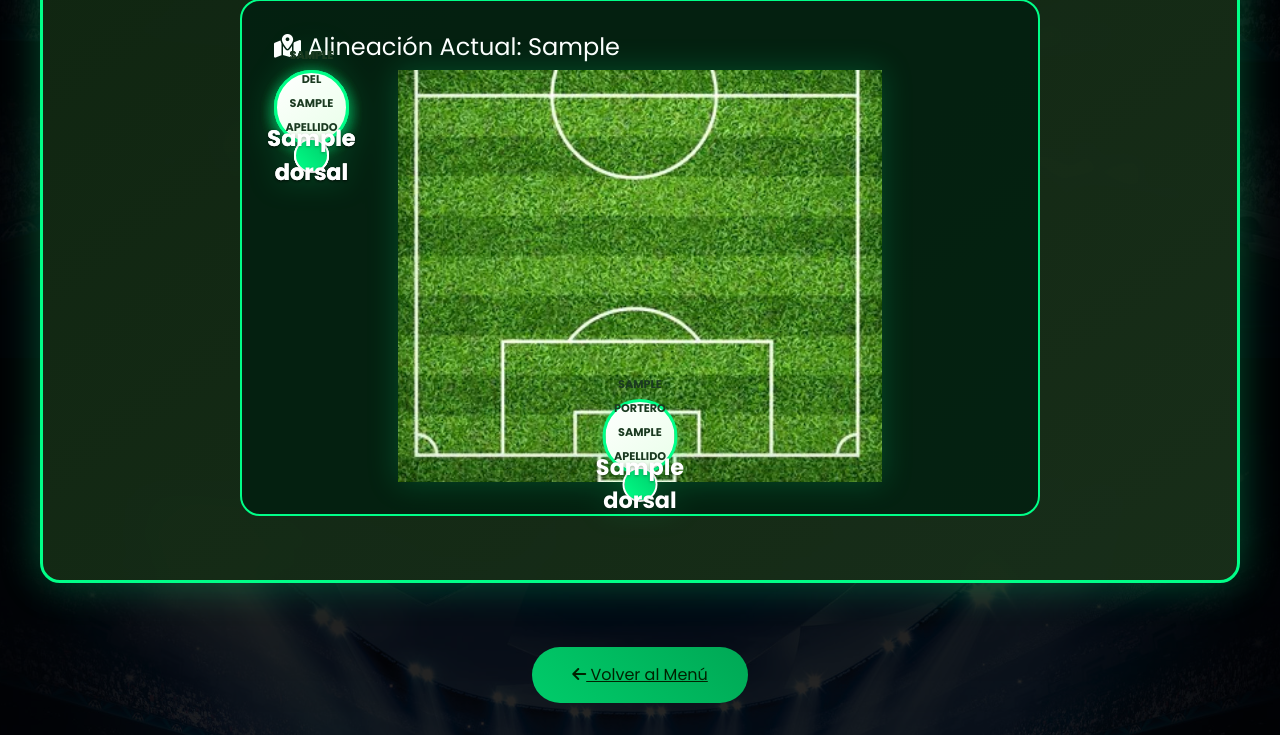
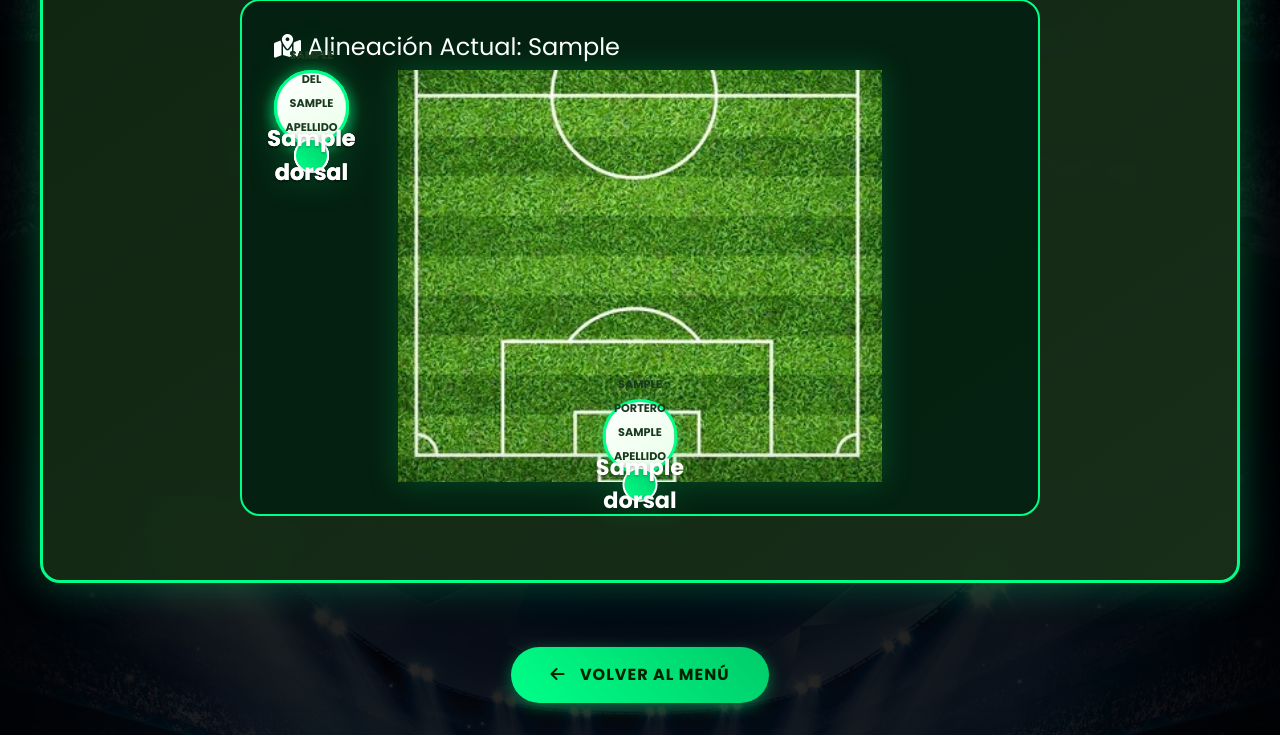
Before and after one commit to DarioRodel/ProyectoFinal-Futbol, a Django app: template ProyectoSimuladorFutbol/app_simulador/templates/formacion_equipo.html in a window 1280 px wide. Shown: the part 442-1177 px from the top of the page. Run offline with Django 5.2, Linux system fonts and the light colour scheme; data comes from the database, SQL or seed files in the repository; both versions use the stored data as it was after the commit; tables that the repository leaves empty hold one stand-in row (values such as "Sample post"); the template is opened without the code that fills it: values that come from a table or form of the project are taken from there, most other values are stand-ins (such as "Sample title", 1, 10 or a date in 2020).

Commit message:
Modificacion en estilo de formacion de equipo

```diff
--- a/ProyectoSimuladorFutbol/app_simulador/static/formacion_equipo.css
+++ b/ProyectoSimuladorFutbol/app_simulador/static/formacion_equipo.css
@@ -238,6 +238,61 @@ body {
         font-size: 0.6rem;
     }
 }
+.btn-volver-menu {
+    background: linear-gradient(45deg, #00ff88, #00cc6a);
+    color: #002200;
+    border: none;
+    padding: 1rem 2.5rem;
+    border-radius: 30px;
+    font-weight: 700;
+    text-transform: uppercase;
+    letter-spacing: 1px;
+    display: block;
+    margin: 2rem auto;
+    transition: all 0.3s cubic-bezier(0.4, 0, 0.2, 1);
+    box-shadow: 0 4px 15px rgba(0, 255, 136, 0.4);
+    position: relative;
+    overflow: hidden;
+    text-decoration: none;
+    text-align: center;
+    width: fit-content;
+}
+
+.btn-volver-menu:hover {
+    transform: translateY(-3px);
+    box-shadow: 0 8px 20px rgba(0, 255, 136, 0.6);
+    color: #002200;
+}
+
+.btn-volver-menu i {
+    margin-right: 10px;
+    transition: transform 0.3s ease;
+}
+
+.btn-volver-menu:hover i {
+    transform: translateX(-5px);
+}
+
+/* Efecto de brillo al hacer hover */
+.btn-volver-menu::after {
+    content: '';
+    position: absolute;
+    top: 0;
+    left: -100%;
+    width: 100%;
+    height: 100%;
+    background: linear-gradient(
+        90deg,
+        transparent,
+        rgba(255, 255, 255, 0.2),
+        transparent
+    );
+    transition: 0.5s;
+}
+
+.btn-volver-menu:hover::after {
+    left: 100%;
+}
 /* Carga el portero en esa posicion cen todas las formaciones*/
 .punto-portero {
     bottom: 2%;
```
Also changed, not shown: ProyectoSimuladorFutbol/db.sqlite3.
